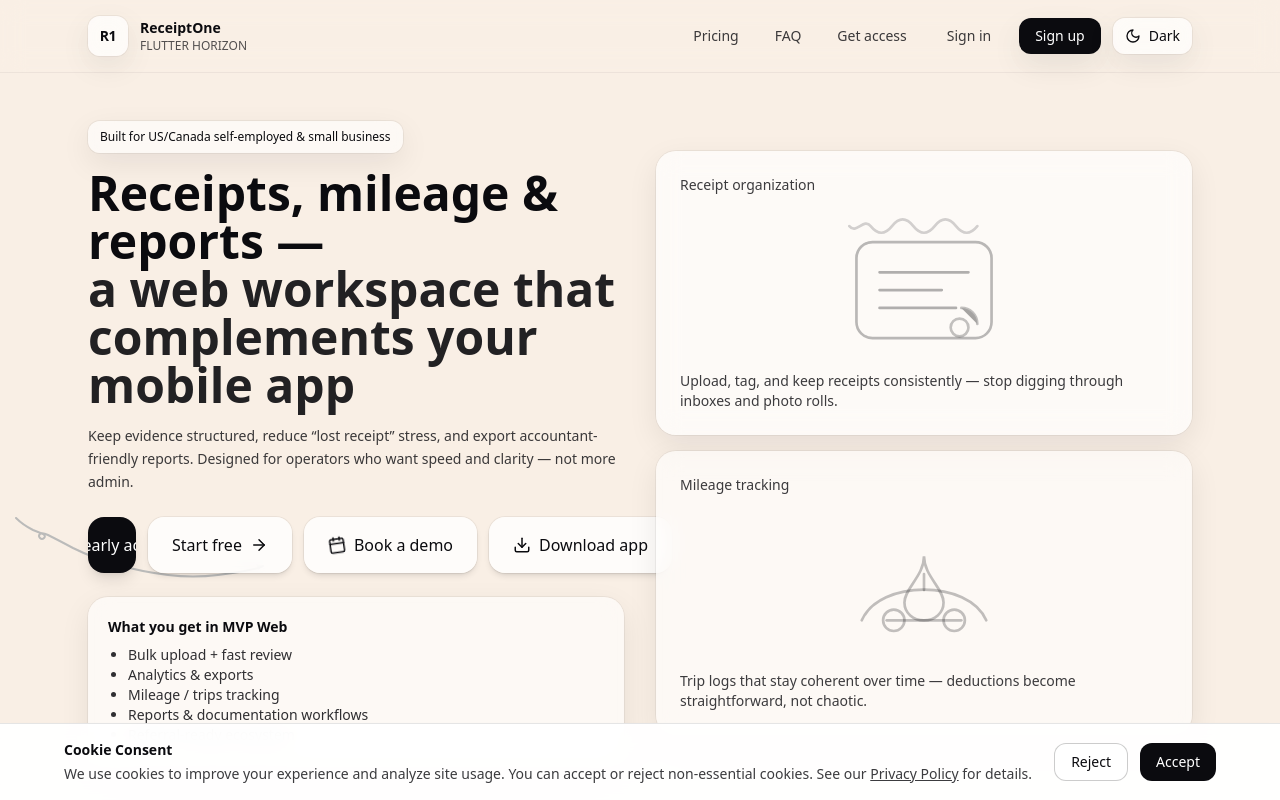
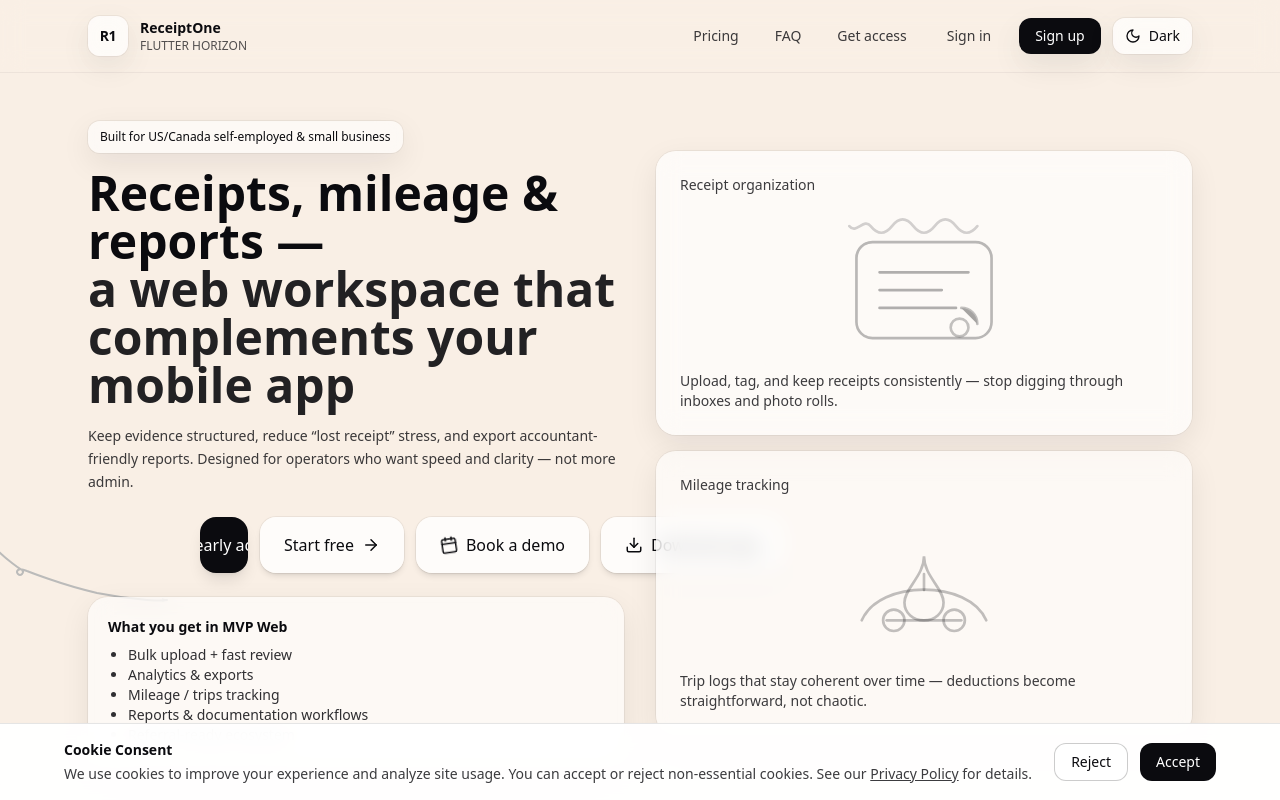
Before and after one commit to Alexd-y/receiptone-landing, a Next.js app: page / in a window 1280 px wide. Shown: the top 800 px of the page. Built offline with nearby package versions, Linux system fonts and the light colour scheme; no server answers.

Commit message:
Move loop arrow to left side pointing to Get early access button

```diff
--- a/components/CTAButtons.tsx
+++ b/components/CTAButtons.tsx
@@ -17,22 +17,21 @@
 
   return (
     <motion.div
-      className="absolute -left-20 top-0 bottom-0 hidden lg:flex items-center pointer-events-none z-0"
+      className="absolute -left-24 top-1/2 -translate-y-1/2 hidden lg:block pointer-events-none z-0"
       initial={{ opacity: 0, x: -20 }}
       animate={{ opacity: 1, x: 0 }}
       transition={{ delay: 0.8, duration: 0.6 }}
-      style={{ opacity: arrowAlpha }}
     >
       <svg
-        width="263.32"
-        height="70.35"
-        viewBox="0 0 263.32 70.35"
-        style={{ opacity: arrowAlpha }}
+        width="180"
+        height="60"
+        viewBox="0 0 180 60"
+        className="opacity-50"
       >
         {/* Основная кривая стрелки - единый путь с элегантной петлей как курсивная 'e' или спираль */}
-        {/* Начинается сверху слева, образует петлю в верхней части, идет вниз вправо */}
+        {/* Начинается сверху слева, образует петлю в верхней части, идет вниз вправо к кнопке "Get early access" */}
         <motion.path
-          d="M 8 8 Q 15 15, 25 20 Q 30 22, 35 24 Q 38 26, 36 28 Q 34 30, 32 28 Q 30 26, 32 24 Q 34 22, 40 25 Q 50 30, 65 38 Q 85 48, 110 55 Q 135 62, 160 65 Q 185 68, 210 65 Q 235 62, 250 58 L 255 56"
+          d="M 5 5 Q 12 12, 20 18 Q 25 22, 30 25 Q 32 27, 30 29 Q 28 31, 26 29 Q 24 27, 26 25 Q 28 23, 35 26 Q 45 30, 60 35 Q 80 42, 105 48 Q 130 53, 155 55 Q 170 56, 175 55"
           stroke={arrowColor}
           strokeWidth={strokeWidth}
           fill="none"
@@ -48,9 +47,9 @@
             repeatDelay: 4
           }}
         />
-        {/* Стрелка на конце - указывает в правый нижний угол */}
+        {/* Стрелка на конце - указывает на центр кнопки "Get early access" */}
         <motion.polygon
-          points="248,54 255,56 250,60"
+          points="170,53 175,55 170,57"
           fill={arrowColor}
           initial={{ opacity: 0 }}
           animate={{ opacity: [0, 1, 0.7] }}
@@ -70,8 +69,8 @@
   const [isPressed, setIsPressed] = useState(false);
 
   return (
-    <div className="relative flex flex-col gap-3 sm:flex-row sm:items-center">
-      {/* Loop Arrow - слева, указывает на кнопку */}
+    <div className="relative flex flex-col gap-3 sm:flex-row sm:items-center pl-8 lg:pl-28 overflow-visible">
+      {/* Loop Arrow - слева, указывает на кнопку "Get early access" */}
       <LoopArrow />
 
       {/* Primary Button - Get early access */}
@@ -81,7 +80,7 @@
         onMouseDown={() => setIsPressed(true)}
         onMouseUp={() => setIsPressed(false)}
         onMouseLeave={() => setIsPressed(false)}
-        className="group relative inline-flex items-center justify-center gap-2 overflow-hidden rounded-2xl bg-accent-primary px-6 py-4 font-medium text-white shadow-lg transition-all duration-300 hover:shadow-xl"
+        className="group relative z-10 inline-flex items-center justify-center gap-2 overflow-hidden rounded-2xl bg-accent-primary px-6 py-4 font-medium text-white shadow-lg transition-all duration-300 hover:shadow-xl"
         whileHover={{ scale: 1.02, y: -2 }}
         whileTap={{ scale: 0.98, y: 0 }}
         initial={{ opacity: 0, y: 20 }}
```
